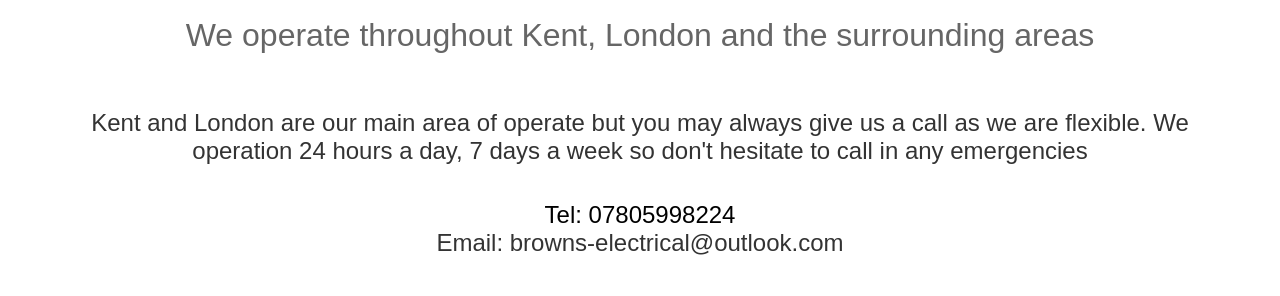
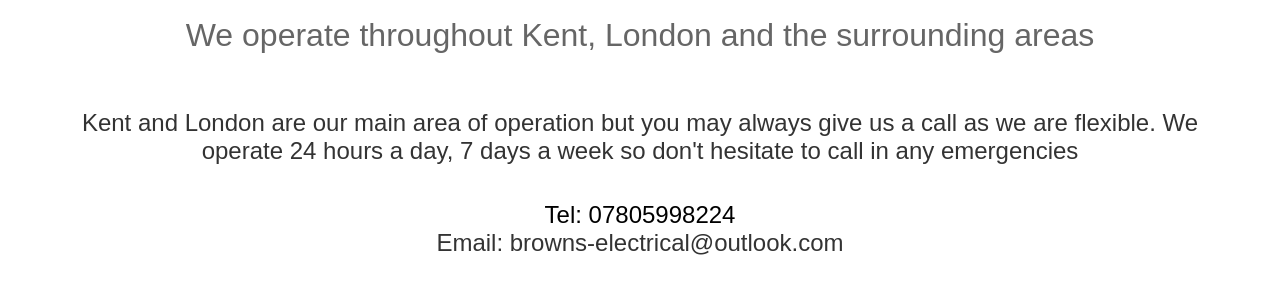
Before and after one commit to ellwinder/Browns-Construcion, a plain HTML site: page pages/contact.html in a window 1280 px wide. Shown: the part 656-952 px from the top of the page. Drawn offline with Linux system fonts and the light colour scheme.

Commit message:
word edit commit

```diff
--- a/pages/contact.html
+++ b/pages/contact.html
@@ -41,7 +41,7 @@
 
 			<h2>Co<span>ntact </span>Us</h2>
 			<h5>We operate throughout Kent, London and the surrounding areas </h5>
-			<h4> Kent and London are our main area of operate but you may always give us a call as we are flexible. We operation 24 hours a day, 7 days a week so don't hesitate to call in any emergencies  </h4>
+			<h4> Kent and London are our main area of operation but you may always give us a call as we are flexible. We operate 24 hours a day, 7 days a week so don't hesitate to call in any emergencies  </h4>
 			<h3 class="telephone-content"><br><br><a class="tel" tabIndex="-1" href="tel:07805998224">Tel: 07805998224</a>
 
 
```
